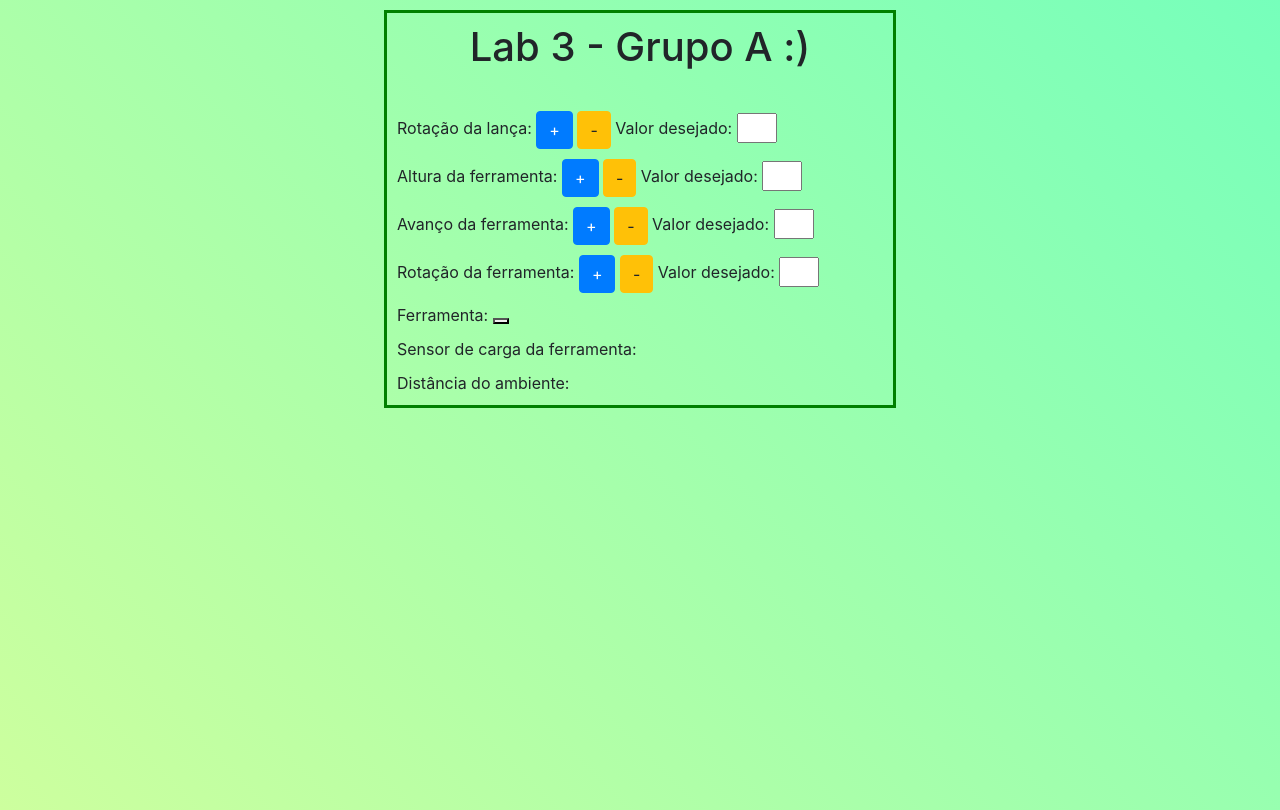
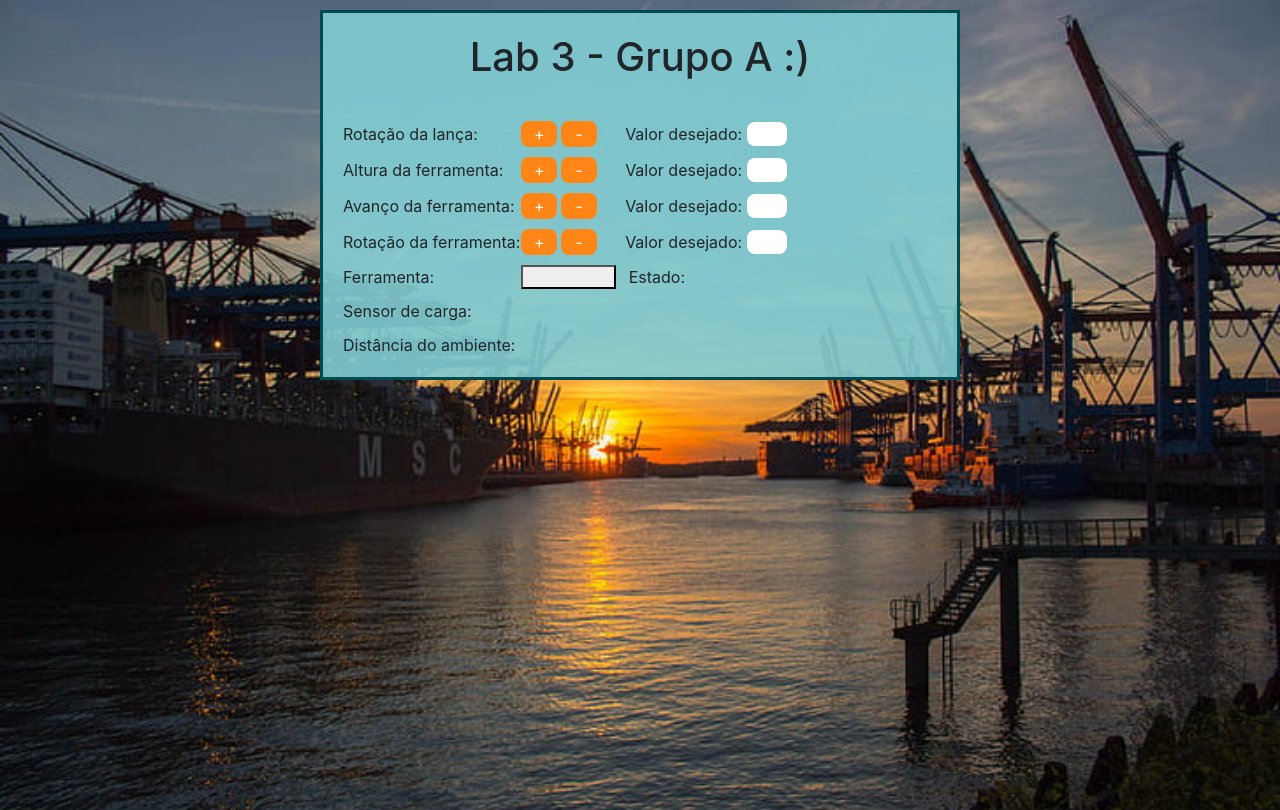
Before and after one commit to arthurlapertosa/UFMG-Lab3, a Flask app: template backup/interface/templates/index.html in a window 1280 px wide. Run offline with Flask 2, Linux system fonts and the light colour scheme; the template is opened without the code that fills it, so the values that code supplies are empty; some libraries are stand-ins or nearby versions.

Commit message:
gui interface changes

```diff
--- a/dev/static/style.css
+++ b/dev/static/style.css
@@ -1,13 +1,16 @@
 body {
-    background: linear-gradient(45deg, rgba(205,255,158,1) 0%, rgba(118,255,187,1) 100%);
+    background: url('./dock-bg.jpg') center center no-repeat;
+    background-size: cover;
+    overflow-y: hidden;
     height: 100vh;
 }
 
 .controls-wrapper {
     margin: 10px auto;
-    width: 40%;
-    border: 3px solid green;
-    padding: 10px;
+    padding: 20px;
+    width: 50%;
+    border: 3px solid #004a50;
+    background: #81cdd3e6;
 }
 
 .title {
@@ -15,17 +18,59 @@ body {
     margin-bottom: 40px;
 }
 
+.control-group {
+    display: flex;
+    flex-direction: column;
+    grid-gap: 10px;
+    width: 100%;
+}
+
 .control-element {
-    margin-top: 10px;
+    display: flex;
+    flex-direction: row;
+    align-items: center;
 }
+.item-label { width: 30%; }
+
+.input-group { width: 30%; }
 
 .input-control {
     width: 40px;
+    font-size: 12px;
+    border: none;
+    border-radius: 8px;
+    margin-left: 5px;
 }
 
-.start-stop-buttons {
-    margin-top: 15px;
+.button-group {
+    display: flex;
+    align-items: center;
+    grid-gap: 4px;
+    width: 17.5%;
 }
+.button-plus, .button-minus {
+    background: rgb(255, 134, 22);
+    color: white;
+    width: 36px;
+    border-radius: 8px;
+    padding: 0;
+}
+
+.tool-group {
+    display: flex;
+    width: 70%;
+    grid-gap: 3%;
+}
+
+.state-group {
+    display: flex;
+    align-items: center;
+}
+
+.tool-group button { width: 95px; }
+.state-group #suctionText { width: 75px; margin: auto 0 auto 10px; }
+
+.start-stop-buttons { margin-top: 15px; }
 
 @media screen and (max-width: 992px) {
     .controls-wrapper {
--- a/dev/templates/index.html
+++ b/dev/templates/index.html
@@ -12,52 +12,81 @@
 <body>
     <div class="controls-wrapper">
         <h1 class="title">Lab 3 - Grupo A :)</h1>
-        <div class="_d-flex _flex-column">
+        <div class="control-group">
             <div class="control-element">
-                Rotação da lança:
+                <span class="item-label">Rotação da lança:</span>
+                <div class="button-group">
+                    <button type="button" class="btn button-plus" title="arm" onclick="incrementValue(this)">+</button>
                     <span class="badge badge-light" id="armText"></span>
-                <button type="button" class="btn btn-primary" title="arm" onclick="incrementValue(this)">+</button>
-                <button type="button" class="btn btn-warning" title="arm" onclick="decrementValue(this)">-</button>
-                Valor desejado: <input class="input-control" title="arm" id="arm" value=""
-                    onfocusout="updateValue(this)" onkeydown="updateValueEnter(this)"></input>
+                    <button type="button" class="btn button-minus" title="arm" onclick="decrementValue(this)">-</button>
+                </div>
+                <div class="input-group">
+                    <span>Valor desejado:</span>
+                    <input class="input-control" title="arm" id="arm" value=""
+                        onfocusout="updateValue(this)" onkeydown="updateValueEnter(this)">
+                    </input>
+                </div>
             </div>
             <div class="control-element">
-                Altura da ferramenta:
+                <span class="item-label">Altura da ferramenta:</span>
+                <div class="button-group">
+                    <button type="button" class="btn button-plus" title="crab" onclick="incrementValue(this)">+</button>
                     <span class="badge badge-light" id="crabText"></span>
-                <button type="button" class="btn btn-primary" title="crab" onclick="incrementValue(this)">+</button>
-                <button type="button" class="btn btn-warning" title="crab" onclick="decrementValue(this)">-</button>
-                Valor desejado: <input class="input-control" title="crab" id="crab" value=""
-                    onfocusout="updateValue(this)" onkeydown="updateValueEnter(this)"></input>
+                    <button type="button" class="btn button-minus" title="crab" onclick="decrementValue(this)">-</button>
+                </div>
+                <div class="input-group">
+                    <span>Valor desejado:</span>
+                    <input class="input-control" title="crab" id="crab" value=""
+                        onfocusout="updateValue(this)" onkeydown="updateValueEnter(this)">
+                    </input>
+                </div>
             </div>
             <div class="control-element">
-                Avanço da ferramenta:
+                <span class="item-label">Avanço da ferramenta:</span>
+                <div class="button-group">
+                    <button type="button" class="btn button-plus" title="hoist" onclick="incrementValue(this)">+</button>
                     <span class="badge badge-light" id="hoistText"></span>
-                <button type="button" class="btn btn-primary" title="hoist" onclick="incrementValue(this)">+</button>
-                <button type="button" class="btn btn-warning" title="hoist" onclick="decrementValue(this)">-</button>
-                Valor desejado: <input class="input-control" title="hoist" id="hoist" value=""
-                    onfocusout="updateValue(this)" onkeydown="updateValueEnter(this)"></input>
+                    <button type="button" class="btn button-minus" title="hoist" onclick="decrementValue(this)">-</button>
+                </div>
+                <div class="input-group">
+                    <span>Valor desejado:</span>
+                    <input class="input-control" title="hoist" id="hoist" value=""
+                        onfocusout="updateValue(this)" onkeydown="updateValueEnter(this)">
+                    </input>
+                </div>
             </div>
             <div class="control-element">
-                Rotação da ferramenta:
+                <span class="item-label">Rotação da ferramenta:</span>
+                <div class="button-group">
+                    <button type="button" class="btn button-plus" title="crab_rotation"
+                        onclick="incrementValue(this)">+</button>
                     <span class="badge badge-light" id="crab_rotationText"></span>
-                <button type="button" class="btn btn-primary" title="crab_rotation"
-                    onclick="incrementValue(this)">+</button>
-                <button type="button" class="btn btn-warning" title="crab_rotation"
+                    <button type="button" class="btn button-minus" title="crab_rotation"
                         onclick="decrementValue(this)">-</button>
-                Valor desejado: <input class="input-control" title="crab_rotation" id="crab_rotation" value=""
-                    onfocusout="updateValue(this)" onkeydown="updateValueEnter(this)"></input>
+                </div>
+                    <div class="input-group">
+                        <span>Valor desejado:</span>
+                        <input class="input-control" title="crab_rotation" id="crab_rotation" value=""
+                            onfocusout="updateValue(this)" onkeydown="updateValueEnter(this)">
+                        </input>
+                    </div>
             </div>
             <div class="control-element">
-                Ferramenta:
+                <span class="item-label">Ferramenta:</span>
+                <div class="tool-group">
+                    <button type="button" class="" title="suction" id="suctionButton" onclick="toggleTool()"></button>
+                    <div class="state-group">
+                        <span class="state-label">Estado:</span>
                         <span class="" id="suctionText"></span>
-                <button type="button" class="" title="suction" id="suctionButton" onclick="toggleTool()"></button>
+                    </div>
+                </div>
             </div>
             <div class="control-element">
-                Sensor de carga da ferramenta:
+                <span class="item-label">Sensor de carga:</span>
                 <span class="" id="forceSensorText"></span>
             </div>
             <div class="control-element">
-                Distância do ambiente:
+                <span class="item-label">Distância do ambiente:</span>
                 <span class="badge badge-light" id="distanceFromEnvironmentValue"></span>
             </div>
         </div>
```
Also changed, not shown: dev/static/dock-bg.jpg (added). Lines whose indentation alone changed are shown as unchanged.
